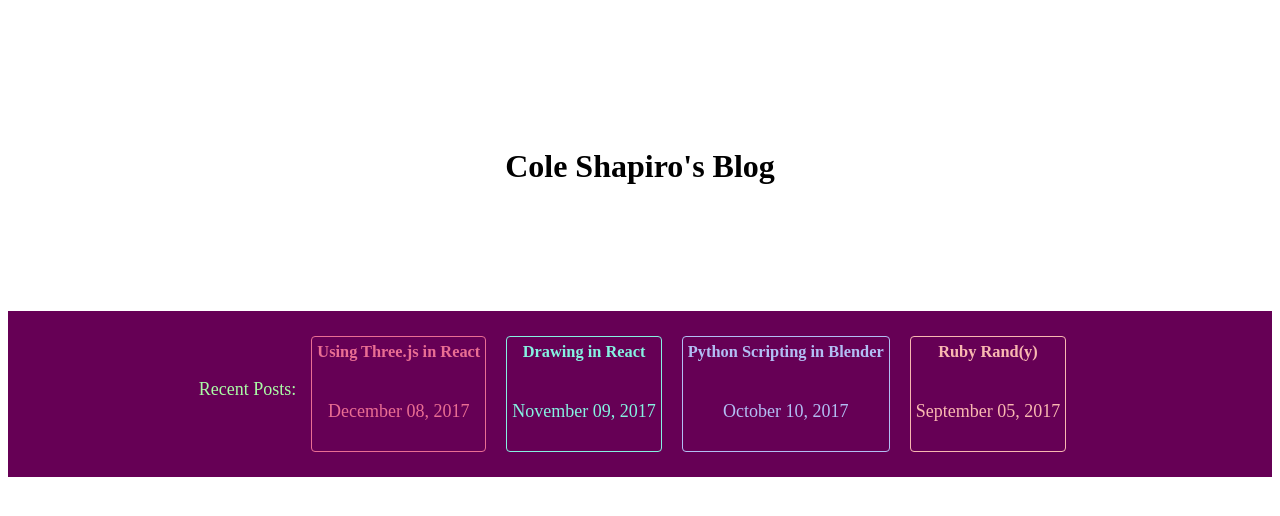
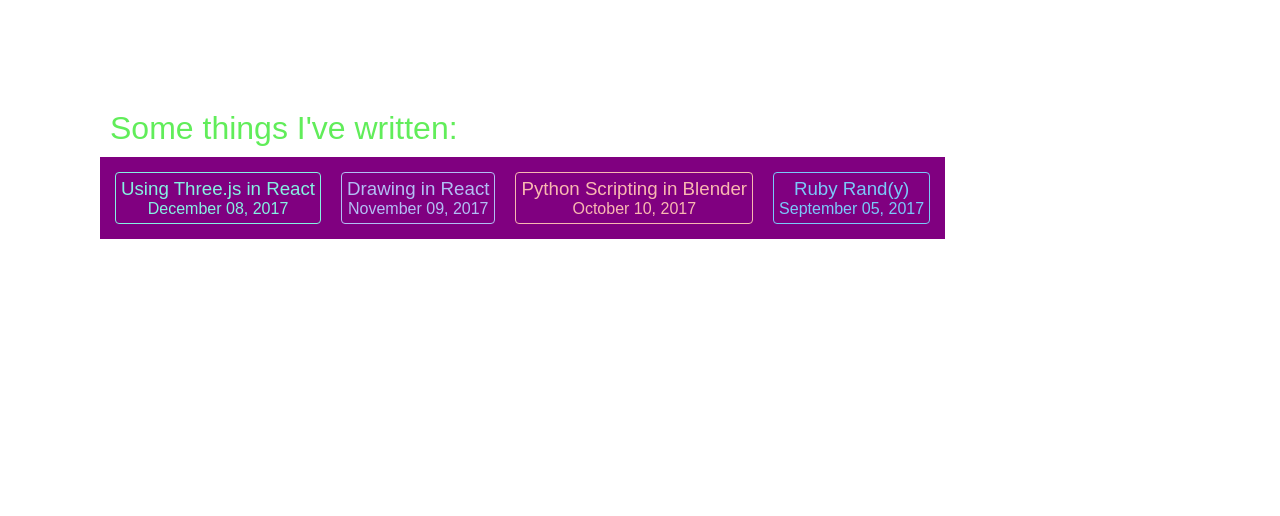
Before and after one commit to colesayer/personal_static_site, a Gatsby site: page /blog in a window 1280 px wide. Built offline with nearby package versions, Linux system fonts and the light colour scheme; Gatsby itself is replaced by a stand-in of ours.

Commit message:
working on blog post template

```diff
--- a/src/components/blog/blogCard.js
+++ b/src/components/blog/blogCard.js
@@ -15,7 +15,7 @@ class BlogCard extends Component{
           <h3>{post.frontmatter.title}</h3>
           </span>
           <span>
-          <h4 style={{fontSize: '18px', fontWeight: 'lighter'}}>{post.frontmatter.date}</h4>
+          <h4>{post.frontmatter.date}</h4>
           </span>
 
         </Link>
--- a/src/components/blog/blogContainer.js
+++ b/src/components/blog/blogContainer.js
@@ -5,43 +5,20 @@ import randomColor from 'randomcolor'
 import BlogList from './blogList.js'
 import styled from "styled-components";
 
-const Section = styled.div`
- background-color: #605;
- height: 100%;
- padding: 10px;
- margin-top: 10%;
- h3 {
-   margin: 0 0 10px;
- }
-`;
+import '../../layouts/index.css'
 
-const BlogWrapper = styled.div`
-display: flex;
-flex-flow: row wrap;
-align-items: center;
-justify-content: center;
-p {
-   width: 100%;
-   text-align: center;
-   margin: 20px 0 0;
-   font-weight: bold;
-   font-size: 24px;
- }
-`;
 
 class BlogContainer extends Component{
   render(){
     const { edges: posts } = this.props.data.allMarkdownRemark;
-    const color = randomColor({luminosity: 'light'})
+    const color = randomColor({luminosity: 'bright'})
+    const bgColor = randomColor({luminosity: 'dark'})
     return(
       <div className="blog-container">
-      <h1 style={{textAlign: 'center', paddingTop: '10%'}}> Cole Shapiro's Blog </h1>
-      <Section>
-        <BlogWrapper style={{borderColor: `${color}`}}>
-          <h3 style={{color: `${color}`, fontWeight: `lighter`, fontSize: '18px'}}>Recent Posts:</h3>
-          <BlogList posts={posts}/>
-        </BlogWrapper>
-      </Section>
+      <h1 style={{color: `${color}`}}> Some things I've written: </h1>
+        <div className="blog-list" style={{borderColor: `${color}`}}>
+          <BlogList posts={posts} bgColor={bgColor}/>
+        </div>
       </div>
     )
   }
--- a/src/components/blog/blogList.js
+++ b/src/components/blog/blogList.js
@@ -13,12 +13,10 @@ const StyledList = styled.ul`
   align-items: center;
   justify-content: center;
   a {
-    color: white;
     display: flex;
     flex-direction: column;
     transition: all 0.3s;
-    padding: 10px;
-    margin: 0 -10px;
+    margin: 0 -20px;
     flex: 1;
     padding: 5px;
     border-radius: 4px;
@@ -32,13 +30,6 @@ const StyledList = styled.ul`
       padding: 15px 10px;
       text-decoration: none;
       transition: all 0.3s;
-    }
-    span:first-child {
-      font-size: 14px;
-      padding-bottom: 5px;
-    }
-    span:last-child {
-      font-size: 10px;
     }
   }
 `;
--- a/src/layouts/header.js
+++ b/src/layouts/header.js
@@ -68,11 +68,11 @@ class Header extends Component{
     var dropButton = ""
     var dropMenu = ""
 
-    if(this.state.clicked === false){
+    if(this.state.clicked === false && this.state.dropMenuActive === false){
       dropButton = <button className="dropbtn" style={{backgroundColor: `${this.props.linkColor}`}}  onClick={this.handleClick} onMouseEnter={this.handleMouseEnter} onMouseLeave={this.handleMouseLeave}><span>CS</span></button>
       dropMenu = ""
     } else if (this.state.clicked === true || this.state.dropMenuActive === true) {
-      dropButton = <button className="dropbtnActive" style={{backgroundColor: `${this.props.linkColor}`}} onClick={this.handleClick}><span>CS</span></button>
+      dropButton = <button className="dropbtnActive" style={{backgroundColor: `${this.props.linkColor}`}} onClick={this.handleClick}  onMouseLeave={this.handleMouseLeave}><span>CS</span></button>
       dropMenu = <div className="dropdown-content" onMouseEnter={this.handleDropMenuActive} onMouseLeave={this.handleDropMenuInactive}>
                     <span style={{ padding: `5%`}} onClick={this.handleHome}>Home</span>
                     <span style={{ padding: `5%`}} onClick={this.handleAbout}>About</span>
--- a/src/layouts/index.css
+++ b/src/layouts/index.css
@@ -1,5 +1,5 @@
 html {
-  font-family: Georgia, serif;
+  font-family: sans-serif;
   -ms-text-size-adjust: 100%;
   -webkit-text-size-adjust: 100%;
   margin: 0 auto;
@@ -90,23 +90,43 @@ body{
 }
 
 .blog-container{
+  position: relative;
+  float: left;
   max-width: 960;
-  max-height: 75vh;
-  padding-top: 5%;
-  padding-bottom: 5%;
+  max-height: 100%;
+  margin: 100px;
   display: block;
+  z-index: 0;
+  overflow: hidden;
+}
+
+.blog-container h1{
   margin: 0 auto;
-  z-index: 0;
+  padding: 10px;
+  text-align: left;
+  font-weight: lighter;
+}
+
+.blog-list {
+  background-color: purple;
+}
+.blog-post-preview span h3{
+  margin: 0;
+  padding: 0;
+  font-weight: lighter;
+}
+
+.blog-post-preview span h4{
+  margin: 0;
+  padding: 0;
+  font-weight: lighter;
 }
 
 .blog-post-container{
-  padding-top: 5%;
-  padding-bottom: 5%;
+  background-color: blue;
+  max-width: 960px;
+  margin: 0 auto;
+  padding: 5%;
+  height: 100vh;
+  overflow: scroll;
 }
-
-.blog-post{
-  max-width: 960px;
-  height: 75vh;
-  margin: 0 auto;
-  overflow-y: scroll;
-}
```
Also changed, not shown: src/templates/blog-post.js (+5 -5 lines).
